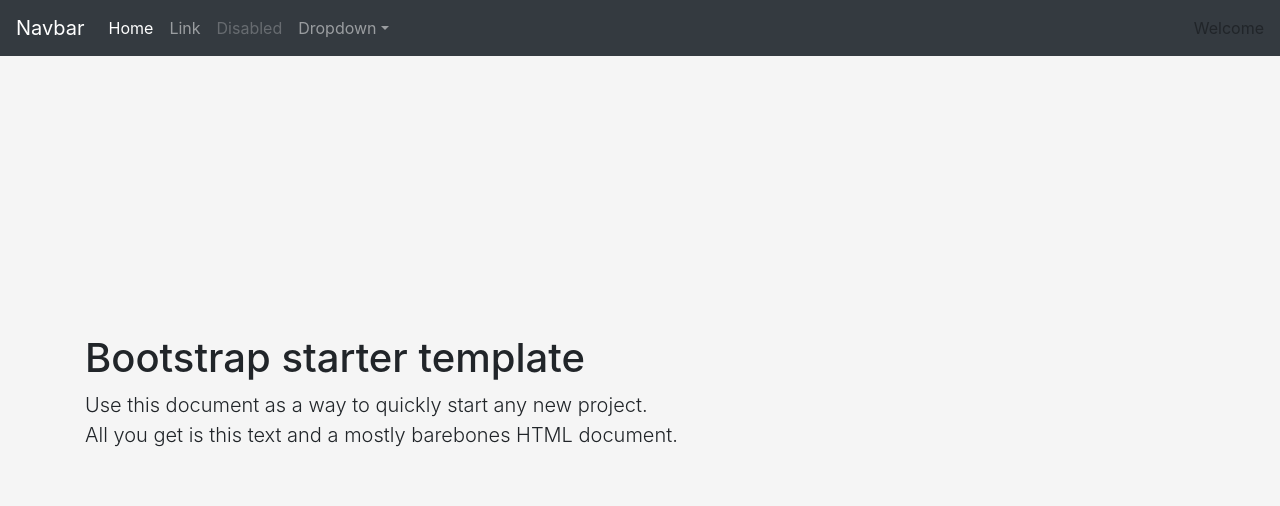
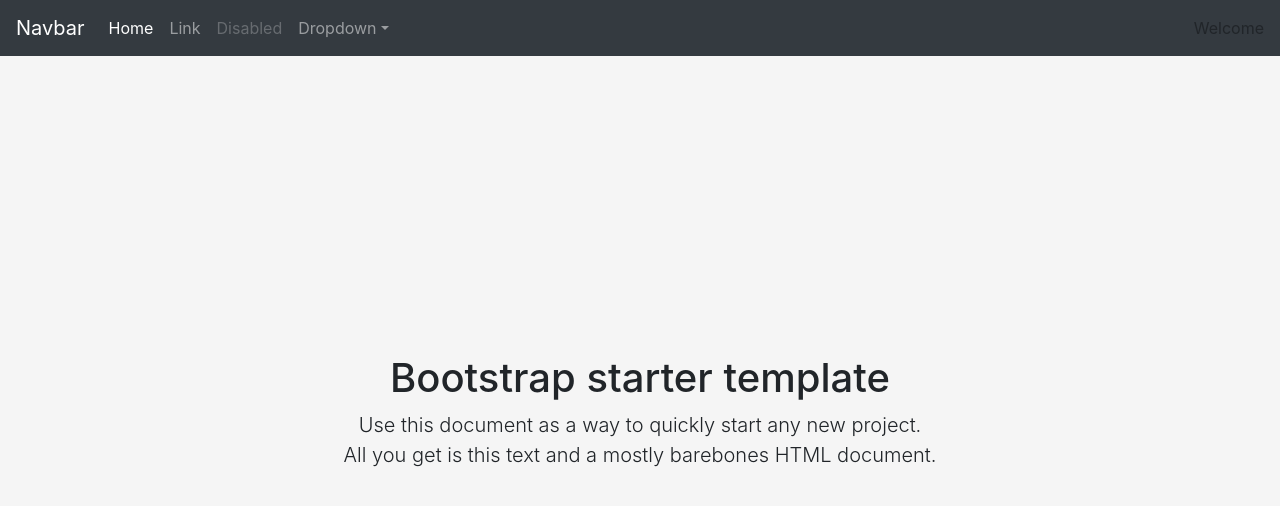
Before and after one commit to ciatph/webadmin-qrcodeapp, a plain HTML site: page public/useradmin.html in a window 1280 px wide. Drawn offline with Linux system fonts and the light colour scheme.

Commit message:
Updated css.

```diff
--- a/public/css/main.css
+++ b/public/css/main.css
@@ -11,6 +11,12 @@ body {
   padding-top: 40px;
   padding-bottom: 40px;
   background-color: #f5f5f5;
+  padding-top: 5rem;
+}
+
+.starter-template {
+  padding: 3rem 1.5rem;
+  text-align: center;
 }
 
 .form-signin {
```
